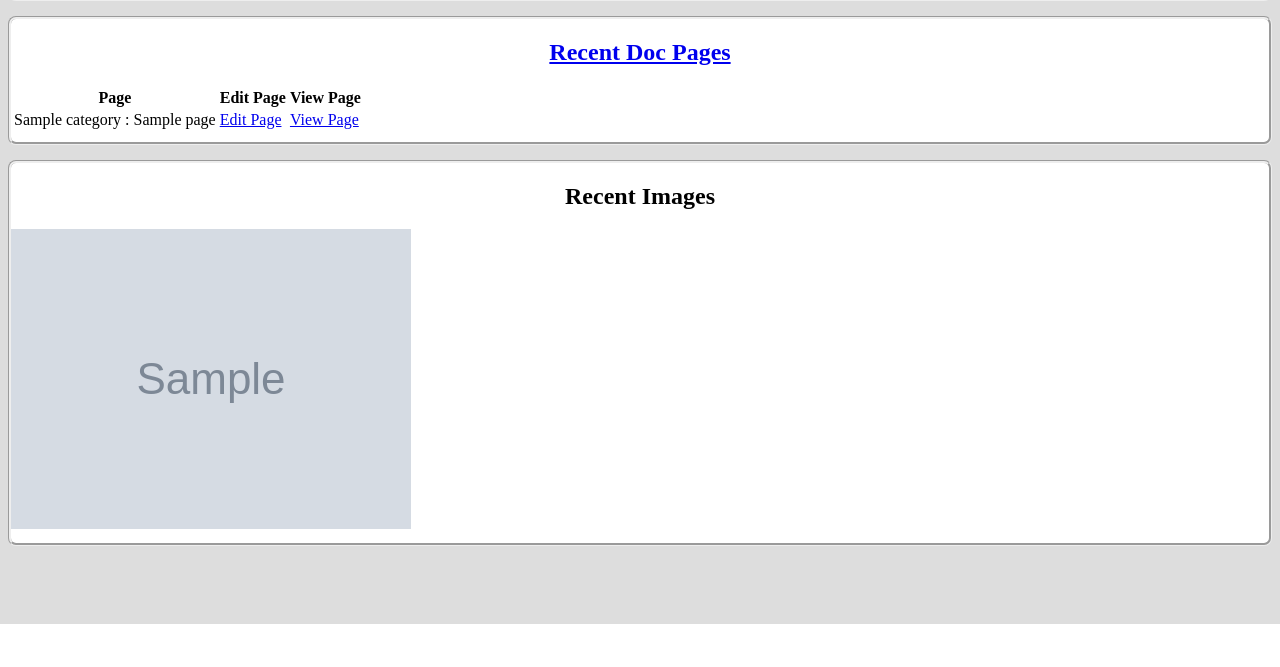
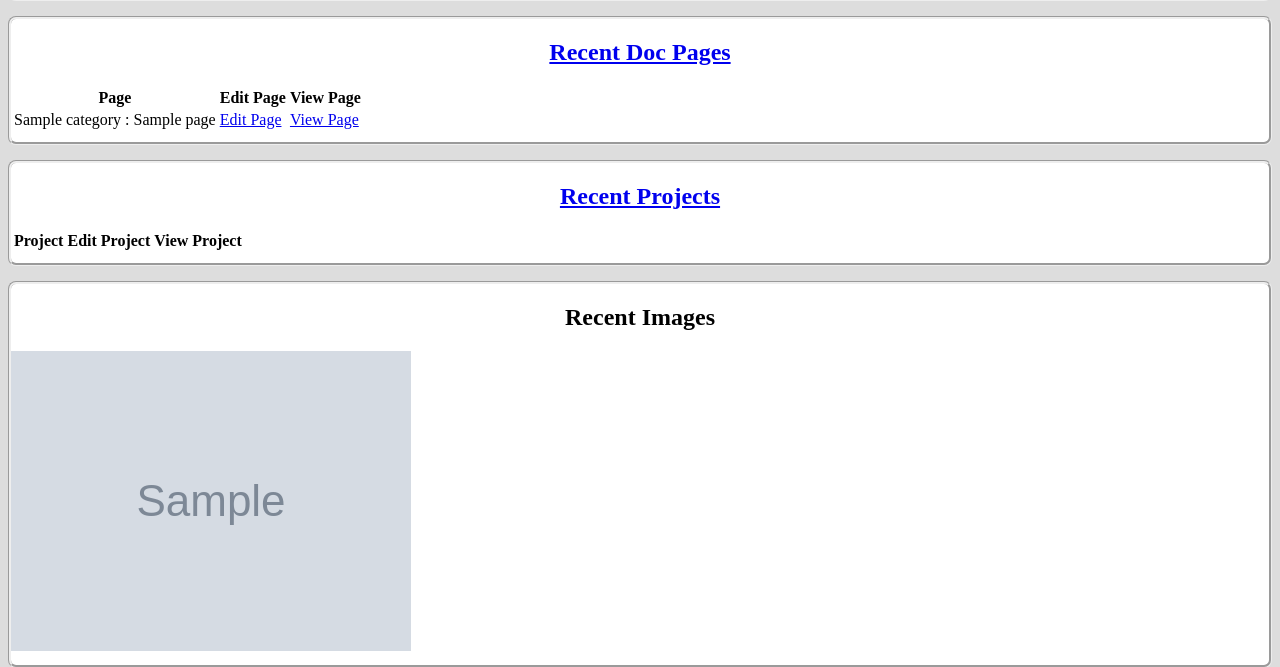
Before and after one commit to NicolasKiely/percms, a Django app: template login/templates/login/dashboard.html in a window 1280 px wide. Shown: the part 176-843 px from the top of the page. Before the commit the page ends 800 px from the top, so only its background shows below. Run offline with Django 3.2, Linux system fonts and the light colour scheme; the template is opened without the code that fills it: most values are stand-ins (such as "Sample title", 1, 10 or a date in 2020); grey boxes marked "Sample" are stand-in pictures; lists and menus that the app fills with data are empty.

Commit message:
Add project editor to dashboard

```diff
--- a/login/templates/login/dashboard.html
+++ b/login/templates/login/dashboard.html
@@ -29,6 +29,19 @@
   {% close_box %}
 
   {% open_box %}
+    {# Projects #}
+    <h2><a href="{% url 'project:editor_list' %}">Recent Projects</a></h2>
+
+    <table class="table table-striped">
+      <tr>
+        <th>Project</th>
+        <th>Edit Project</th>
+        <th>View Project</th>
+      </tr>
+    </table>
+  {% close_box %}
+
+  {% open_box %}
     {# Images #}
     <h2>Recent Images</h2>
     {% for image in images %}
--- a/percms/urls.py
+++ b/percms/urls.py
@@ -21,7 +21,7 @@ urlpatterns = [
     url(r'^percms/account/', include('login.urls', namespace='login')),
     url(r'^percms/docpage/', include('docpage.urls', namespace='docpage')),
     url(r'^percms/files/', include('filemanager.urls', namespace='file')),
-    url(r'^percms/project/', include('proj.urls', namespace='project'))
+    url(r'^percms/project/', include('proj.urls', namespace='project')),
     url(r'^$', include('home.urls')),
     url(r'^percms/admin/', include(admin.site.urls)),
     url(r'', include('docpage.fallback_urls', namespace='fallback_docpage'))
--- a/proj/views.py
+++ b/proj/views.py
@@ -1,4 +1,5 @@
 from django.shortcuts import render
+from common import core
 from .models import Proj
 
 
```
